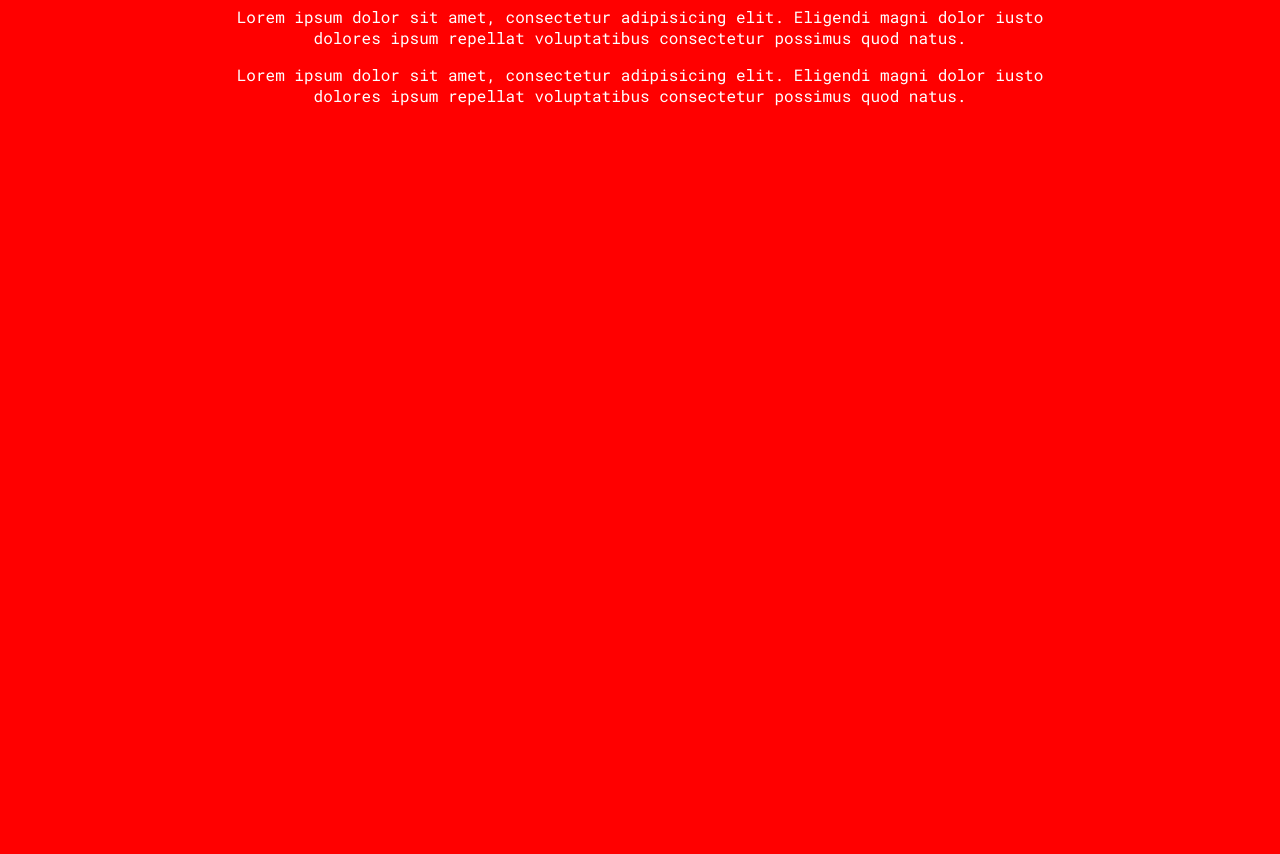
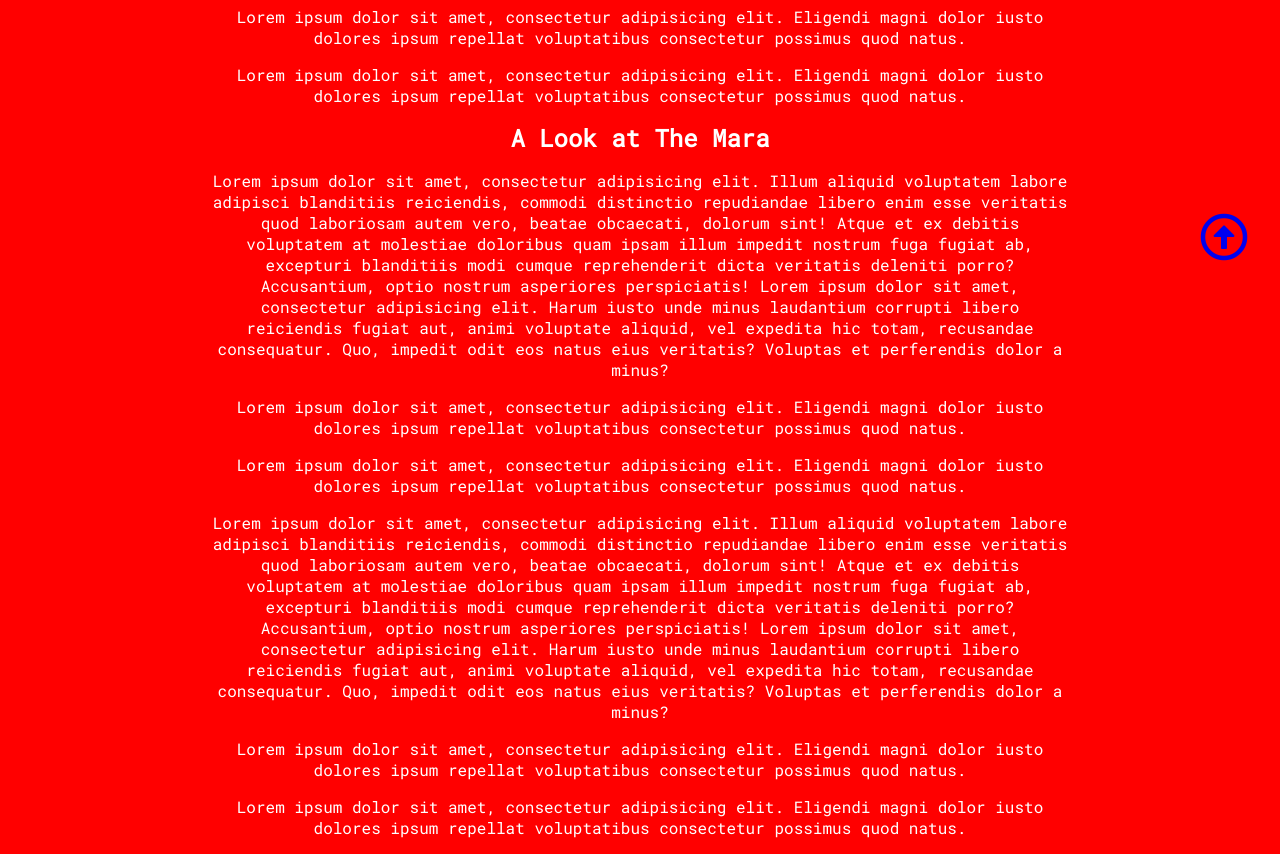
Before and after one commit to AllenOtto/back-to-top-button, a plain HTML site: page index.html in a window 1280 px wide. Shown: the part 500-1354 px from the top of the page. Before the commit the page ends 800 px from the top, so only its background shows below. Drawn offline with Linux system fonts and the light colour scheme.

Commit message:
added and styled back-to-top button

```diff
--- a/index.html
+++ b/index.html
@@ -4,6 +4,7 @@
     <meta charset="UTF-8">
     <title>Back To Top</title>
     <link rel="stylesheet" href="main.css">
+    <link rel="stylesheet" href="all.min.css">
     <script src="app.js" defer></script>
     <link rel="preconnect" href="https://fonts.googleapis.com">
     <link rel="preconnect" href="https://fonts.gstatic.com" crossorigin>
@@ -11,7 +12,7 @@
 </head>
 <body>
     <div class="wrapper">
-        <h1>Tourism</h1>
+        <h1 class="center">Tourism</h1>
         <p>
             Lorem ipsum dolor sit amet, consectetur adipisicing elit. Iure velit voluptas magni, soluta possimus ducimus pariatur quae, numquam est delectus, voluptatem facere corporis, sint aut veritatis assumenda nam. Expedita eligendi repudiandae, laboriosam, est at eius animi dolor quam nisi aliquid.
         </p>
@@ -27,7 +28,26 @@
         <p>
             Lorem ipsum dolor sit amet, consectetur adipisicing elit. Eligendi magni dolor iusto dolores ipsum repellat voluptatibus consectetur possimus quod natus.
         </p>
-        <a href="#"></a>
+        <h2 class="center">A Look at The Mara</h2>
+        <p>
+            Lorem ipsum dolor sit amet, consectetur adipisicing elit. Illum aliquid voluptatem labore adipisci blanditiis reiciendis, commodi distinctio repudiandae libero enim esse veritatis quod laboriosam autem vero, beatae obcaecati, dolorum sint! Atque et ex debitis voluptatem at molestiae doloribus quam ipsam illum impedit nostrum fuga fugiat ab, excepturi blanditiis modi cumque reprehenderit dicta veritatis deleniti porro? Accusantium, optio nostrum asperiores perspiciatis! Lorem ipsum dolor sit amet, consectetur adipisicing elit. Harum iusto unde minus laudantium corrupti libero reiciendis fugiat aut, animi voluptate aliquid, vel expedita hic totam, recusandae consequatur. Quo, impedit odit eos natus eius veritatis? Voluptas et perferendis dolor a minus?
+        </p>
+        <p>
+            Lorem ipsum dolor sit amet, consectetur adipisicing elit. Eligendi magni dolor iusto dolores ipsum repellat voluptatibus consectetur possimus quod natus.
+        </p>
+        <p>
+            Lorem ipsum dolor sit amet, consectetur adipisicing elit. Eligendi magni dolor iusto dolores ipsum repellat voluptatibus consectetur possimus quod natus.
+        </p>
+        <p>
+            Lorem ipsum dolor sit amet, consectetur adipisicing elit. Illum aliquid voluptatem labore adipisci blanditiis reiciendis, commodi distinctio repudiandae libero enim esse veritatis quod laboriosam autem vero, beatae obcaecati, dolorum sint! Atque et ex debitis voluptatem at molestiae doloribus quam ipsam illum impedit nostrum fuga fugiat ab, excepturi blanditiis modi cumque reprehenderit dicta veritatis deleniti porro? Accusantium, optio nostrum asperiores perspiciatis! Lorem ipsum dolor sit amet, consectetur adipisicing elit. Harum iusto unde minus laudantium corrupti libero reiciendis fugiat aut, animi voluptate aliquid, vel expedita hic totam, recusandae consequatur. Quo, impedit odit eos natus eius veritatis? Voluptas et perferendis dolor a minus?
+        </p>
+        <p>
+            Lorem ipsum dolor sit amet, consectetur adipisicing elit. Eligendi magni dolor iusto dolores ipsum repellat voluptatibus consectetur possimus quod natus.
+        </p>
+        <p>
+            Lorem ipsum dolor sit amet, consectetur adipisicing elit. Eligendi magni dolor iusto dolores ipsum repellat voluptatibus consectetur possimus quod natus.
+        </p>
+        <a href="#" class="back-to-top"><i class="far fa-arrow-alt-circle-up"></i></a>
     </div>
 </body>
 </html>
--- a/main.css
+++ b/main.css
@@ -22,6 +22,12 @@ p {
     margin: 1rem;
     text-align: center;
 }
-h1 {
+.center {
     text-align: center;
 }
+.back-to-top {
+    font-size: 3rem;
+    position: fixed;
+    right: 2rem;
+    bottom: 2rem
+}
```
